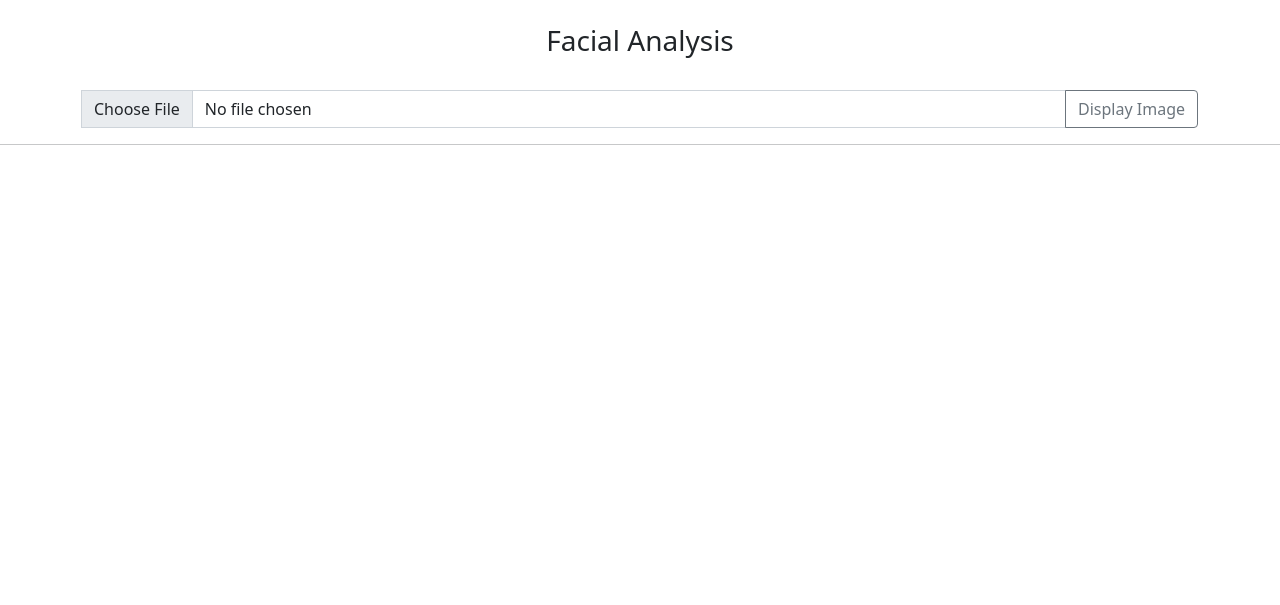
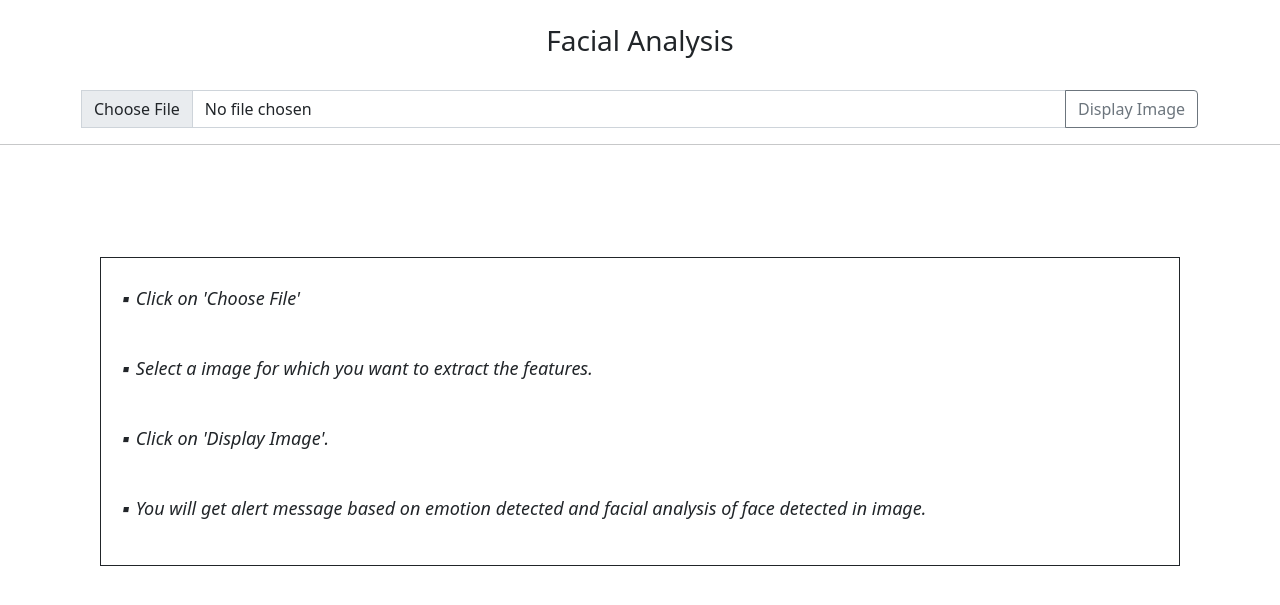
Before and after one commit to Sarang661/AlertAppbyFacialAnalysis, a Django app: page / in a window 1280 px wide. Shown: the part 66-671 px from the top of the page. Run offline with Django 4.2, Linux system fonts and the light colour scheme; parts of the project's set-up code (start-up, migrations or seed data) failed here and were passed over.

Commit message:
frontendchanged

```diff
--- a/faceEmotionRecognition/settings.py
+++ b/faceEmotionRecognition/settings.py
@@ -26,7 +26,7 @@ SECRET_KEY = 'django-insecure-8lh(!tv7!hfu6*%k7b%_&a1_0mu@hyy*v^^($3!1c7y3)(d-0=
 # SECURITY WARNING: don't run with debug turned on in production!
 DEBUG = True
 
-ALLOWED_HOSTS = ['alertappbyfacialanalysis.herokuapp.com']
+ALLOWED_HOSTS = ['alertappbyfacialanalysis.herokuapp.com','127.0.0.1']
 
 
 # Application definition
--- a/templates/index.html
+++ b/templates/index.html
@@ -133,9 +133,25 @@
             </div>
         </div>
 
+
         <hr>
+        <br>
+        <br>
+        <br>
+        <br>
 
 
+    <div class="entry-content" style="border: solid 1px ;margin-left: 100px;margin-right: 100px;padding-left: 20px;font-size: 18px;font-style: italic;" >
+        <br>
+        <p>&#9642; Click on 'Choose File'</p>
+        <br>
+        <p>&#9642; Select a image for which you want to extract the features.</p>
+        <br>
+        <p>&#9642; Click on 'Display Image'.</p>
+        <br>
+        <p>&#9642; You will get alert message based on emotion detected and facial analysis of face detected in image.</p>
+        <br>
+      </div>
 
 </body>
 </html>
```
